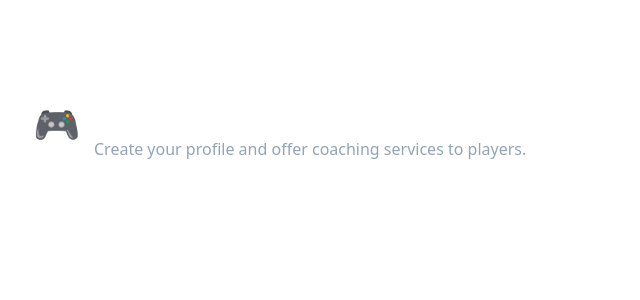
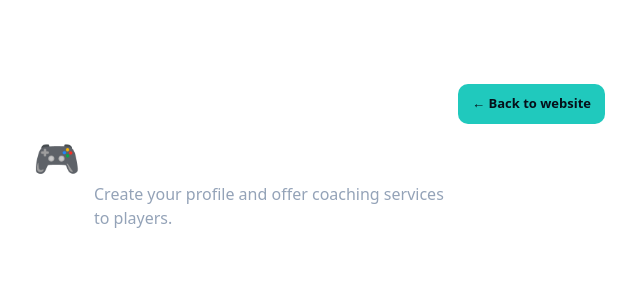
Before and after one commit to vesttrading/gamepro-market, a Next.js app: page /become-coach in a window 1280 px wide. Shown: the top 300 px of the page, without its empty margins (321-961 px from the left). Built offline with nearby package versions, Linux system fonts and the light colour scheme; no server answers.

Commit message:
Refactor layout and styling in become-coach page

```diff
--- a/app/become-coach/page.tsx
+++ b/app/become-coach/page.tsx
@@ -188,9 +188,16 @@ const fieldStyle: React.CSSProperties = {
   <main style={{ maxWidth: 620, margin: "60px auto", padding: 24, color: "white" }}>
     <div style={{
       display: "flex",
+      alignItems: "flex-start",
+      justifyContent: "space-between",
+      gap: 14,
+      marginBottom: 26,
+    }}>
+      <div style={{
+        display: "flex",
         alignItems: "center",
         gap: 14,
-  marginBottom: 26,
+        minWidth: 0,
       }}>
         <span style={{
           fontSize: 38,
@@ -199,6 +206,7 @@ const fieldStyle: React.CSSProperties = {
         }}>
           🎮
         </span>
+
         <div>
           <h1 className="coach-card-title" style={{
             margin: 0,
@@ -208,6 +216,7 @@ const fieldStyle: React.CSSProperties = {
           }}>
             {t.title}
           </h1>
+
           <p className="coach-card-subtitle" style={{
             margin: "8px 0 0",
             color: "#94a3b8",
@@ -217,6 +226,25 @@ const fieldStyle: React.CSSProperties = {
           </p>
         </div>
       </div>
+
+      <a
+        href="/"
+        style={{
+          padding: "10px 14px",
+          background: "#20c9bd",
+          borderRadius: 10,
+          color: "#06101a",
+          textDecoration: "none",
+          fontSize: 13,
+          fontWeight: 700,
+          whiteSpace: "nowrap",
+          flexShrink: 0,
+        }}
+      >
+        {t.back}
+      </a>
+    </div>
+
        <button
           onClick={() => signIn("battlenet", { callbackUrl: "/become-coach" })}
           style={{ padding: 13, borderRadius: 9, cursor: "pointer" }}
```
Lines whose indentation alone changed are shown as unchanged.
